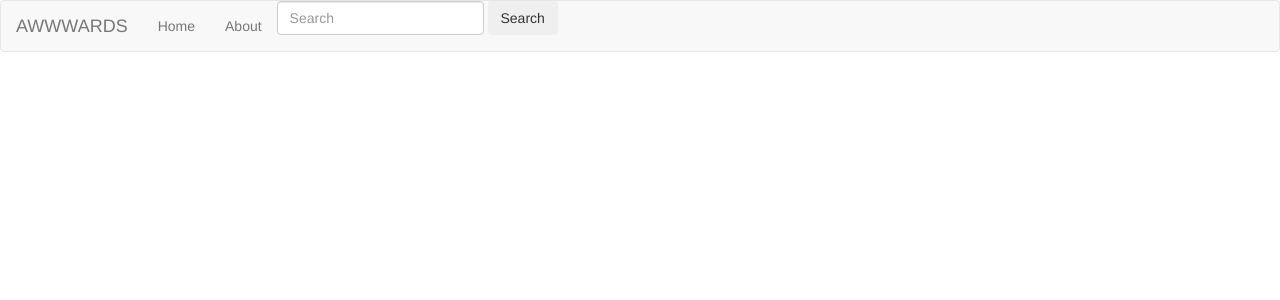
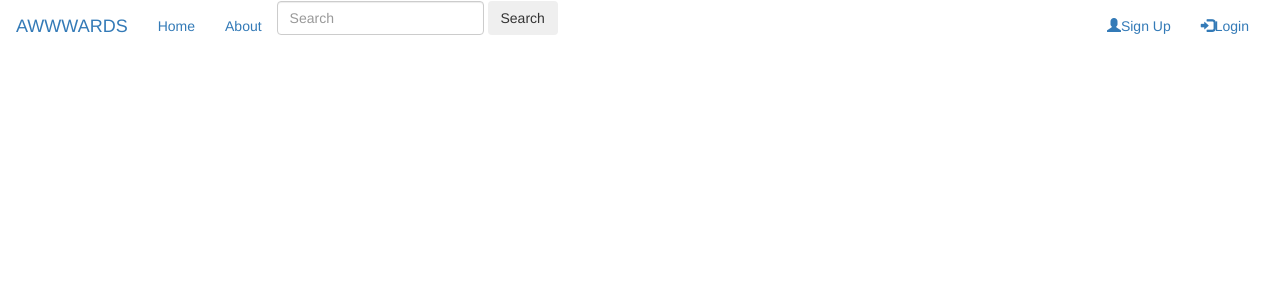
Before and after one commit to khadija-bit/pro-awwwards, a Django app: page /awwwards/ in a window 1280 px wide. Shown: the top 300 px of the page. Run offline with Django 3.2, Linux system fonts and the light colour scheme; some libraries are stand-ins or nearby versions.

Commit message:
Add navbar bar sign in and log in

```diff
--- a/awwwards/templates/navbar.html
+++ b/awwwards/templates/navbar.html
@@ -5,7 +5,7 @@
     <meta name="viewport" content="width=device-width, initial-scale=1">
 </head>
 <body>
-        <nav class="navbar navbar-default navbar fixed-top">
+        <nav class="navbar navbar-light bg-light navbar fixed-top">
             <div class="container-fluid">
                 <div class="navbar-header">
                     <button type="button" class="navbar-toggle collapsed" data-toggle="collapse" data-target="#navbar" aria-expanded="false" aria-controls="navbar">
@@ -21,11 +21,14 @@
                         <li><a href="#">Home</a></li>
                         <li><a class="nav-link" href="#">About</a></li>
                     </ul>
+                    <ul class="nav navbar-nav navbar-right">
+                        <li><a href="#"><span class="glyphicon glyphicon-user"></span>Sign Up</a></li>
+                        <li><a href="#"><span class="glyphicon glyphicon-log-in"></span>Login</a></li>
+                    </ul>
                     <form class="form-inline my-2 my-lg-0" role="search" action="{% url 'search_results'%}">
                         <input name="project" class="form-control mr-sm-2" type="search" placeholder="Search" aria-label="Search">
                         <button class="btn btn-outline-success my-2 my-sm-0" type="submit">Search</button>
                       </form>
-
                 </div>
             </div>
         </nav>
```
Also changed, not shown: awwwards/templates/profile.html (+12 -0 lines).
